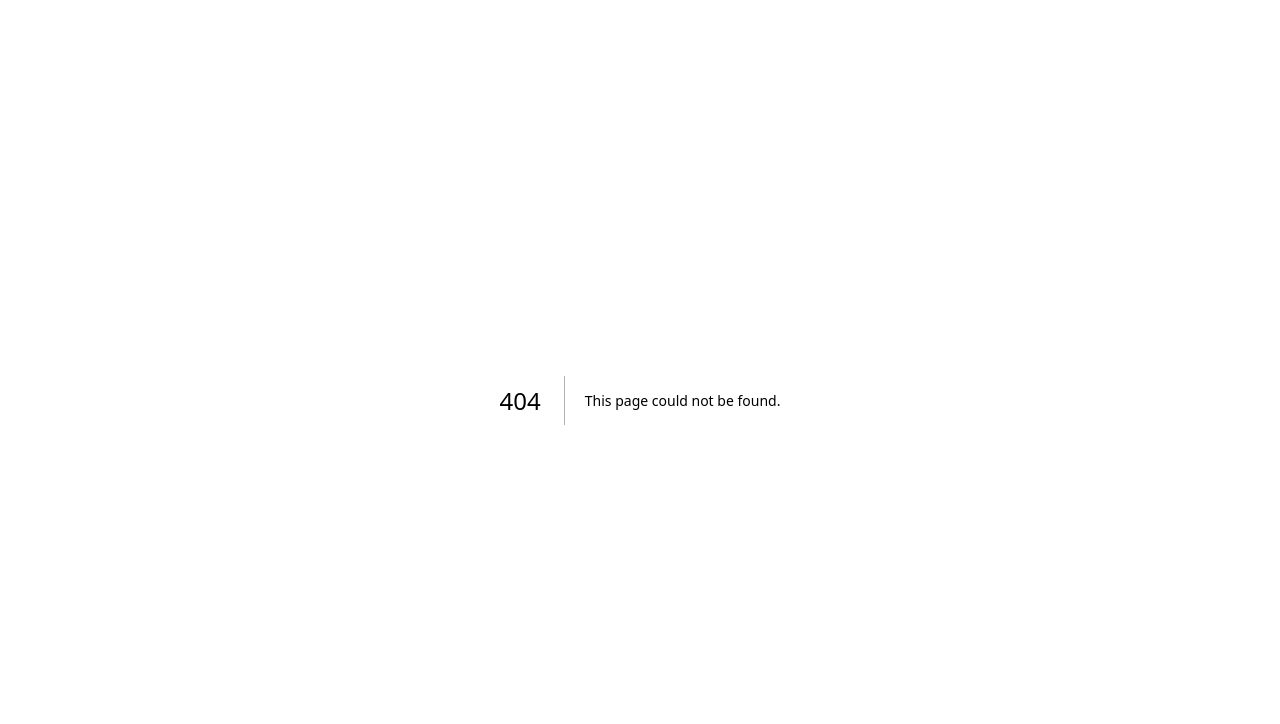
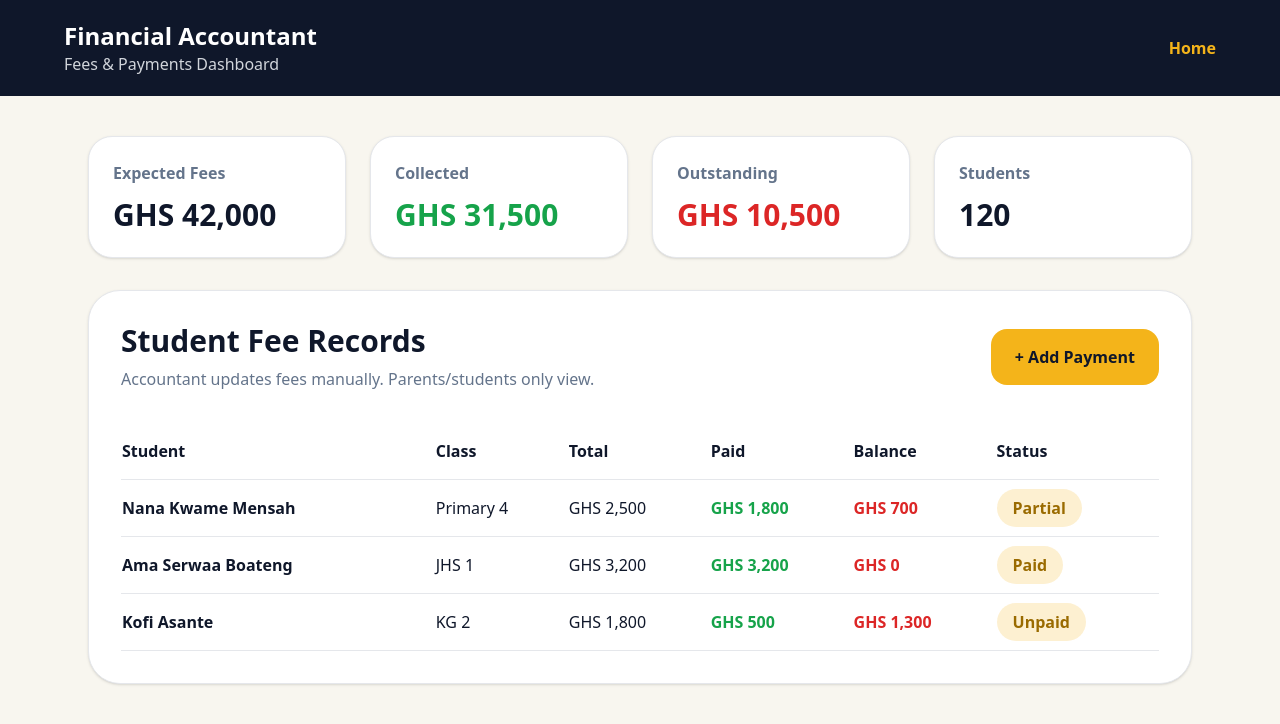
Before and after one commit to amen70241-cloud/perfect-foundation, a Next.js app: page /accountant in a window 1280 px wide. Before the commit this address had no page. Shown: the top 724 px of the page. Built offline with nearby package versions, Linux system fonts and the light colour scheme.

Commit message:
Create accountant.js

```diff
--- /dev/null
+++ b/pages/accountant.js
@@ -0,0 +1,120 @@
+export default function Accountant() {
+  const students = [
+    {
+      name: "Nana Kwame Mensah",
+      className: "Primary 4",
+      total: "GHS 2,500",
+      paid: "GHS 1,800",
+      balance: "GHS 700",
+      status: "Partial",
+    },
+    {
+      name: "Ama Serwaa Boateng",
+      className: "JHS 1",
+      total: "GHS 3,200",
+      paid: "GHS 3,200",
+      balance: "GHS 0",
+      status: "Paid",
+    },
+    {
+      name: "Kofi Asante",
+      className: "KG 2",
+      total: "GHS 1,800",
+      paid: "GHS 500",
+      balance: "GHS 1,300",
+      status: "Unpaid",
+    },
+  ];
+
+  return (
+    <main className="min-h-screen bg-[#f8f6ef] text-[#0f172a]">
+      <header className="bg-[#0f172a] text-white px-6 py-5">
+        <div className="max-w-6xl mx-auto flex justify-between items-center">
+          <div>
+            <h1 className="text-2xl font-black">Financial Accountant</h1>
+            <p className="text-gray-300">Fees & Payments Dashboard</p>
+          </div>
+
+          <a href="/" className="font-bold text-[#f4b41a]">
+            Home
+          </a>
+        </div>
+      </header>
+
+      <section className="max-w-6xl mx-auto px-6 py-10">
+        <div className="grid gap-6 md:grid-cols-4">
+          <div className="bg-white rounded-3xl p-6 shadow border">
+            <p className="text-[#64748b] font-bold">Expected Fees</p>
+            <h3 className="mt-3 text-3xl font-black">GHS 42,000</h3>
+          </div>
+
+          <div className="bg-white rounded-3xl p-6 shadow border">
+            <p className="text-[#64748b] font-bold">Collected</p>
+            <h3 className="mt-3 text-3xl font-black text-green-600">
+              GHS 31,500
+            </h3>
+          </div>
+
+          <div className="bg-white rounded-3xl p-6 shadow border">
+            <p className="text-[#64748b] font-bold">Outstanding</p>
+            <h3 className="mt-3 text-3xl font-black text-red-600">
+              GHS 10,500
+            </h3>
+          </div>
+
+          <div className="bg-white rounded-3xl p-6 shadow border">
+            <p className="text-[#64748b] font-bold">Students</p>
+            <h3 className="mt-3 text-3xl font-black">120</h3>
+          </div>
+        </div>
+
+        <div className="mt-8 bg-white rounded-[2rem] p-8 shadow border">
+          <div className="flex flex-col md:flex-row md:items-center justify-between gap-4">
+            <div>
+              <h2 className="text-3xl font-black">Student Fee Records</h2>
+              <p className="mt-2 text-[#64748b]">
+                Accountant updates fees manually. Parents/students only view.
+              </p>
+            </div>
+
+            <button className="bg-[#f4b41a] text-[#0f172a] px-6 py-4 rounded-2xl font-black">
+              + Add Payment
+            </button>
+          </div>
+
+          <div className="mt-8 overflow-x-auto">
+            <table className="w-full text-left">
+              <thead>
+                <tr className="border-b">
+                  <th className="py-4">Student</th>
+                  <th>Class</th>
+                  <th>Total</th>
+                  <th>Paid</th>
+                  <th>Balance</th>
+                  <th>Status</th>
+                </tr>
+              </thead>
+
+              <tbody>
+                {students.map((student) => (
+                  <tr key={student.name} className="border-b">
+                    <td className="py-4 font-bold">{student.name}</td>
+                    <td>{student.className}</td>
+                    <td>{student.total}</td>
+                    <td className="text-green-600 font-bold">{student.paid}</td>
+                    <td className="text-red-600 font-bold">{student.balance}</td>
+                    <td>
+                      <span className="bg-[#f4b41a]/20 text-[#9a6b00] px-4 py-2 rounded-full font-bold">
+                        {student.status}
+                      </span>
+                    </td>
+                  </tr>
+                ))}
+              </tbody>
+            </table>
+          </div>
+        </div>
+      </section>
+    </main>
+  );
+}
```
